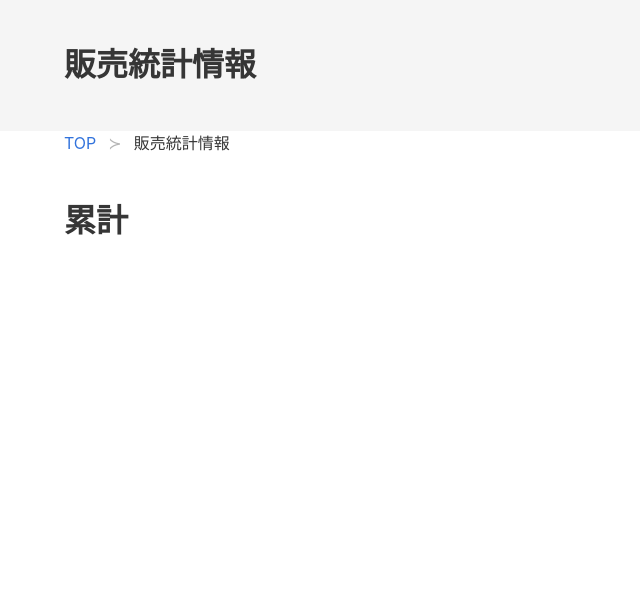
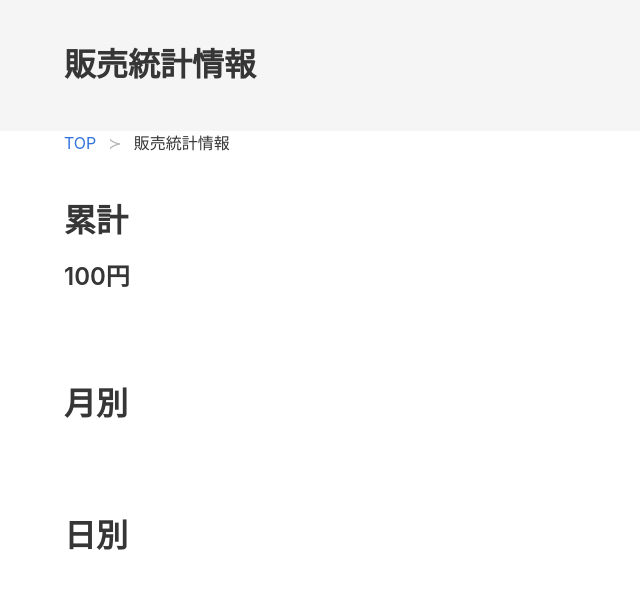
Before and after one commit to a-r-i/sales_management_system, a Django app: page /sale-statistics in a window 1280 px wide. Shown: the part 133-734 px from the top of the page, without its empty margins (0-640 px from the left). Run offline with Django 3.2, Linux system fonts and the light colour scheme; some libraries are stand-ins or nearby versions.

Commit message:
SaleStatisticsView contextを渡すようにした

```diff
--- a/sales_management_system/templates/sales_management_system/sale_statistics.html
+++ b/sales_management_system/templates/sales_management_system/sale_statistics.html
@@ -16,6 +16,17 @@
     <section class="section">
      <div class="container">
       <h3 class="title is-3">累計</h3>
+      <h4 class="title is-4">{{ total_sales }}円</h4>
+     </div>
+    </section>
+    <section class="section">
+     <div class="container">
+      <h3 class="title is-3">月別</h3>
+     </div>
+    </section>
+    <section class="section">
+     <div class="container">
+      <h3 class="title is-3">日別</h3>
      </div>
     </section>
 {% endblock %}
--- a/sales_management_system/views.py
+++ b/sales_management_system/views.py
@@ -94,3 +94,8 @@ class SaleDeleteView(View):
 class SaleStatisticsView(TemplateView):
 
     template_name = "sales_management_system/sale_statistics.html"
+
+    def get_context_data(self, **kwargs):
+        context = super().get_context_data(**kwargs)
+        context["total_sales"] = 100
+        return context
```
